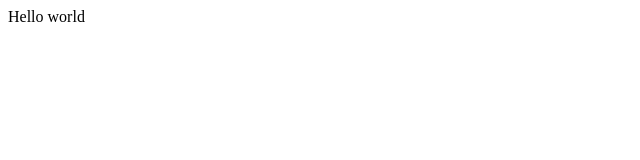
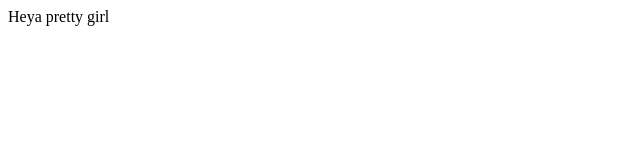
Before and after one commit to cptfarran/cptfarran.github.io, a plain HTML site: page index.html in a window 1280 px wide. Shown: the full height of the page, 0-640 px from the left. Drawn offline with Linux system fonts and the light colour scheme.

Commit message:
changed body of index.html

```diff
--- a/index.html
+++ b/index.html
@@ -1,7 +1,7 @@
 <!DOCTYPE html>
 <html>
 <body>
-Hello world
+Heya pretty girl
 </body>
 
 </html>
```
